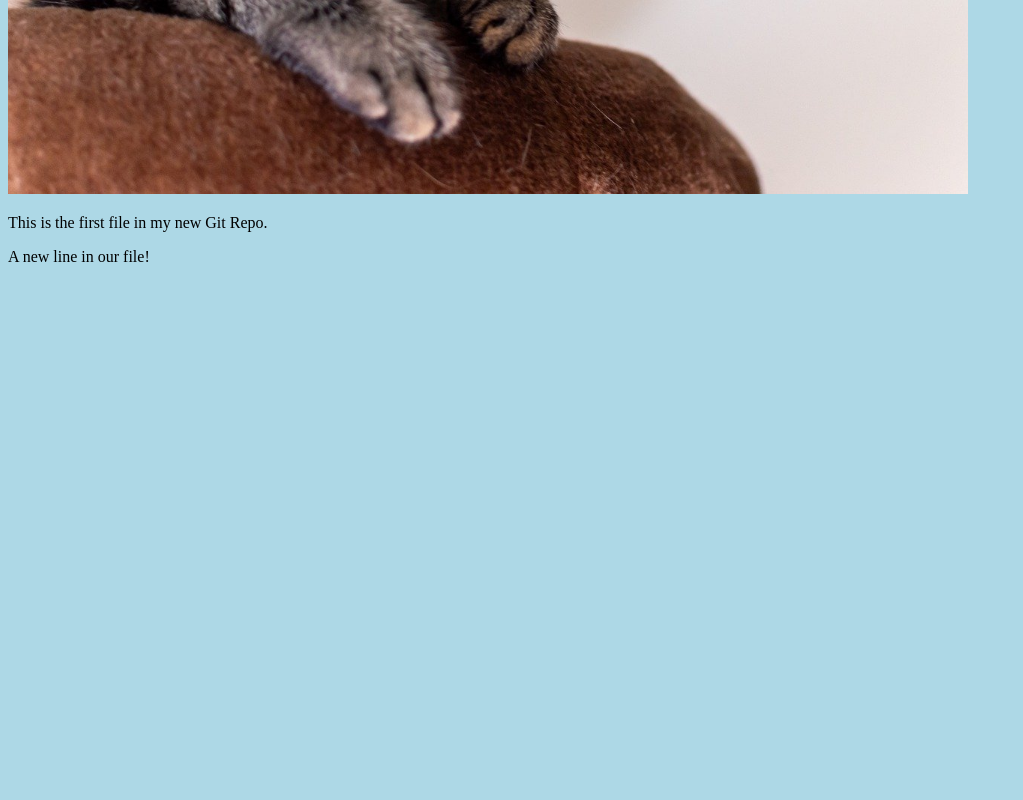
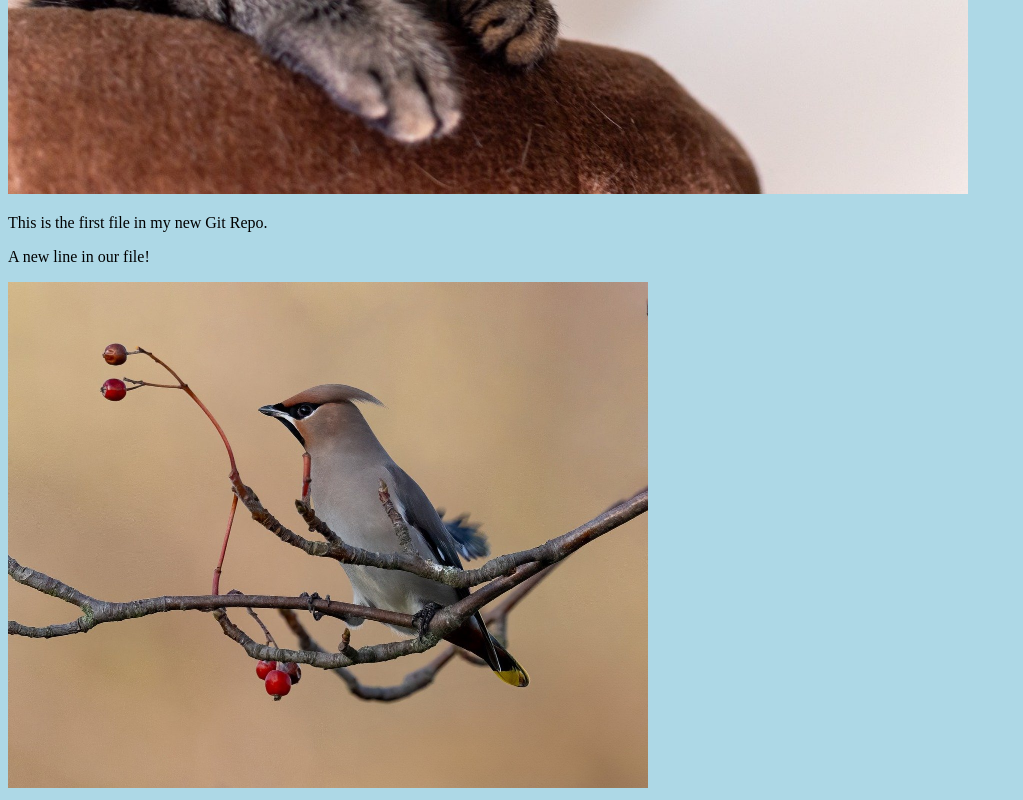
Before and after one commit to Latiler/Latiler.github.io, a plain HTML site: page index.html in a window 1280 px wide. Shown: the part 524-1324 px from the top of the page, without its empty margins (0-1023 px from the left). Before the commit the page ends 806 px from the top, so only its background shows below. Drawn offline with Linux system fonts and the light colour scheme.

Commit message:
added new image

```diff
--- a/index.html
+++ b/index.html
@@ -14,5 +14,8 @@
         </div>
         <p>This is the first file in my new Git Repo.</p>
         <p>A new line in our file!</p>
+        <div>
+            <img src="./images/bird.jpg" alt="A bird on tree" style="width: 100%; max-width: 640px" />
+        </div>
     </body>
 </html>
```
Also changed, not shown: images/bird.jpg (added).
